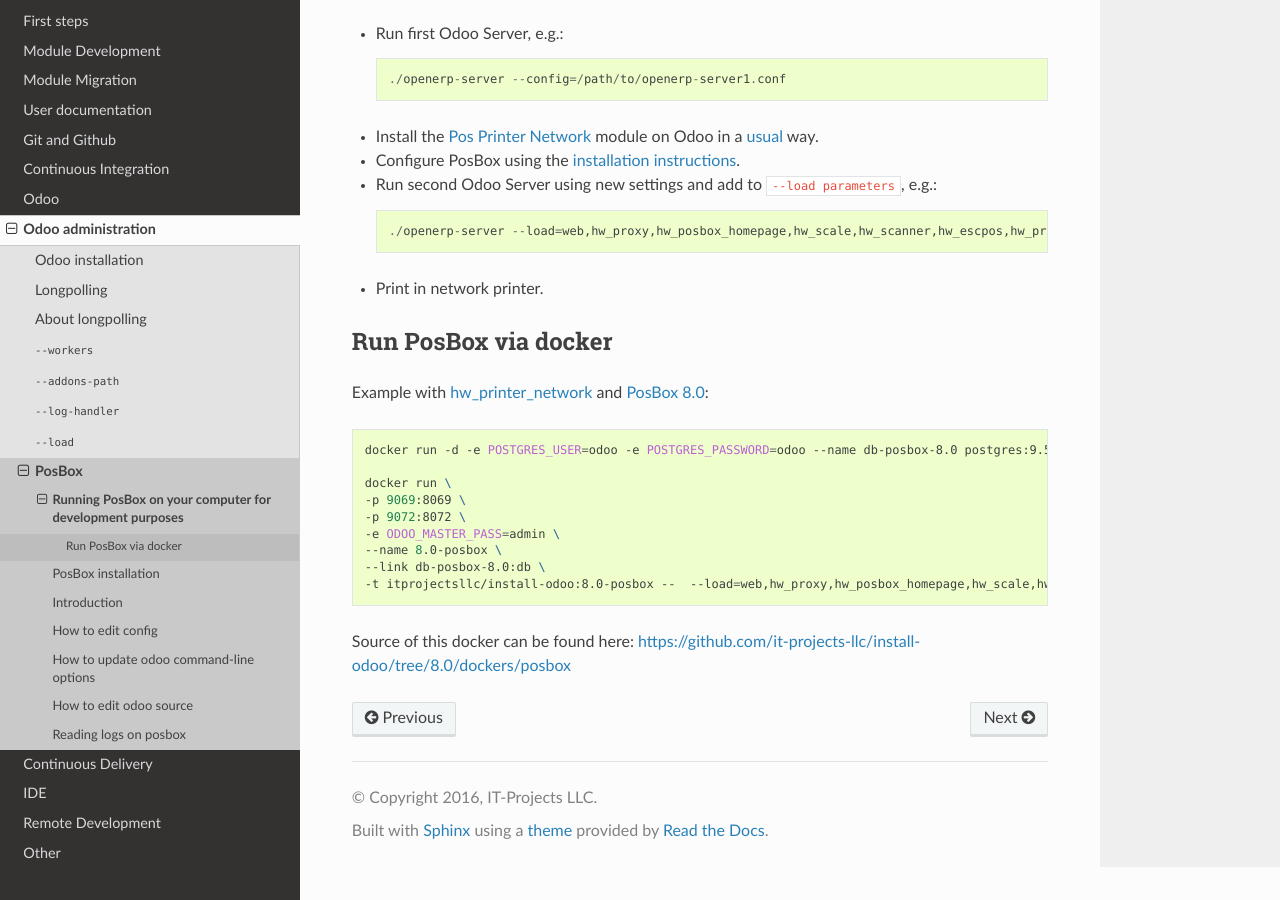
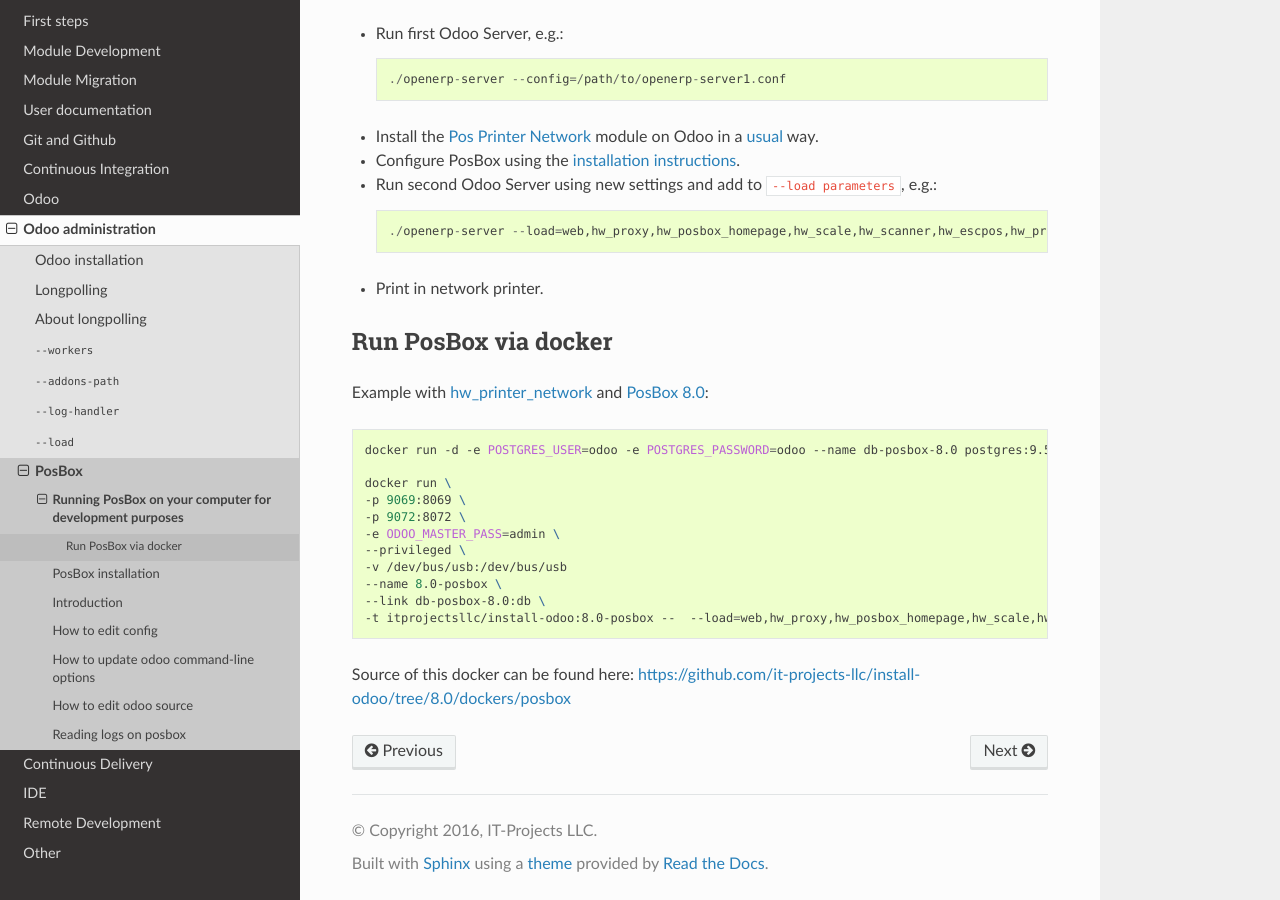
Before and after one commit to itpp-labs/odoo-development, a Sphinx documentation site: the page built from docs/admin/posbox/posbox-emulation.rst, in a window 1280 px wide and 900 px high, scrolled down 682 px. Built offline with Sphinx 7.4.7 and the Read the Docs theme 2.0.0, drawn with Linux system fonts in a browser that asks for light colours; pages that are not in the unit, such as notebooks, are missing from menus.

Commit message:
docker posbox doesn't work without access to usb

```diff
--- a/docs/admin/posbox/posbox-emulation.rst
+++ b/docs/admin/posbox/posbox-emulation.rst
@@ -43,6 +43,8 @@
     -p 9069:8069 \
     -p 9072:8072 \
     -e ODOO_MASTER_PASS=admin \
+    --privileged \
+    -v /dev/bus/usb:/dev/bus/usb
     --name 8.0-posbox \
     --link db-posbox-8.0:db \
     -t itprojectsllc/install-odoo:8.0-posbox --  --load=web,hw_proxy,hw_posbox_homepage,hw_scale,hw_scanner,hw_escpos,hw_printer_network
```
